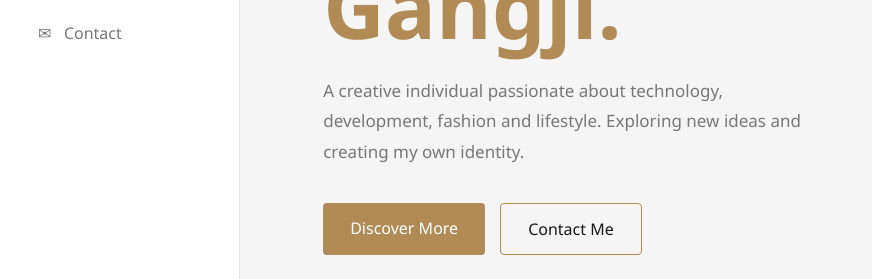
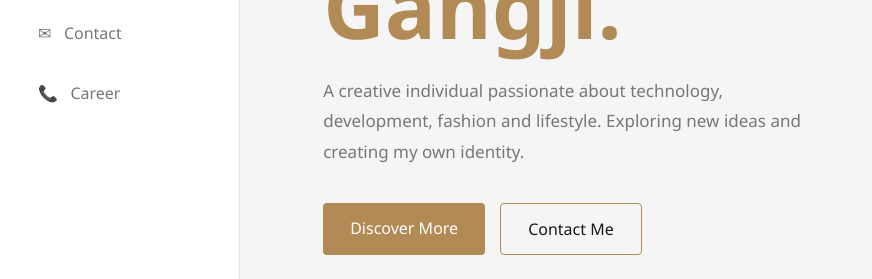
Before and after one commit to yogeshgangji23/awsCICDStaticWebSite, a plain HTML site: page index.html in a window 1280 px wide. Shown: the part 358-637 px from the top of the page, 0-872 px from the left. Drawn offline with Linux system fonts and the light colour scheme.

Commit message:
Update index.html

```diff
--- a/index.html
+++ b/index.html
@@ -434,6 +434,8 @@ footer span {
         <a href="#development" onclick="closeMenu()">⌘ &nbsp; Development</a>
         <a href="#gallery" onclick="closeMenu()">▦ &nbsp; Gallery</a>
         <a href="#contact" onclick="closeMenu()">✉ &nbsp; Contact</a>
+        <a href="#contact" onclick="closeMenu()">📞 &nbsp; Career</a>
+
     </nav>
 
     <div class="sidebar-bottom">
```
